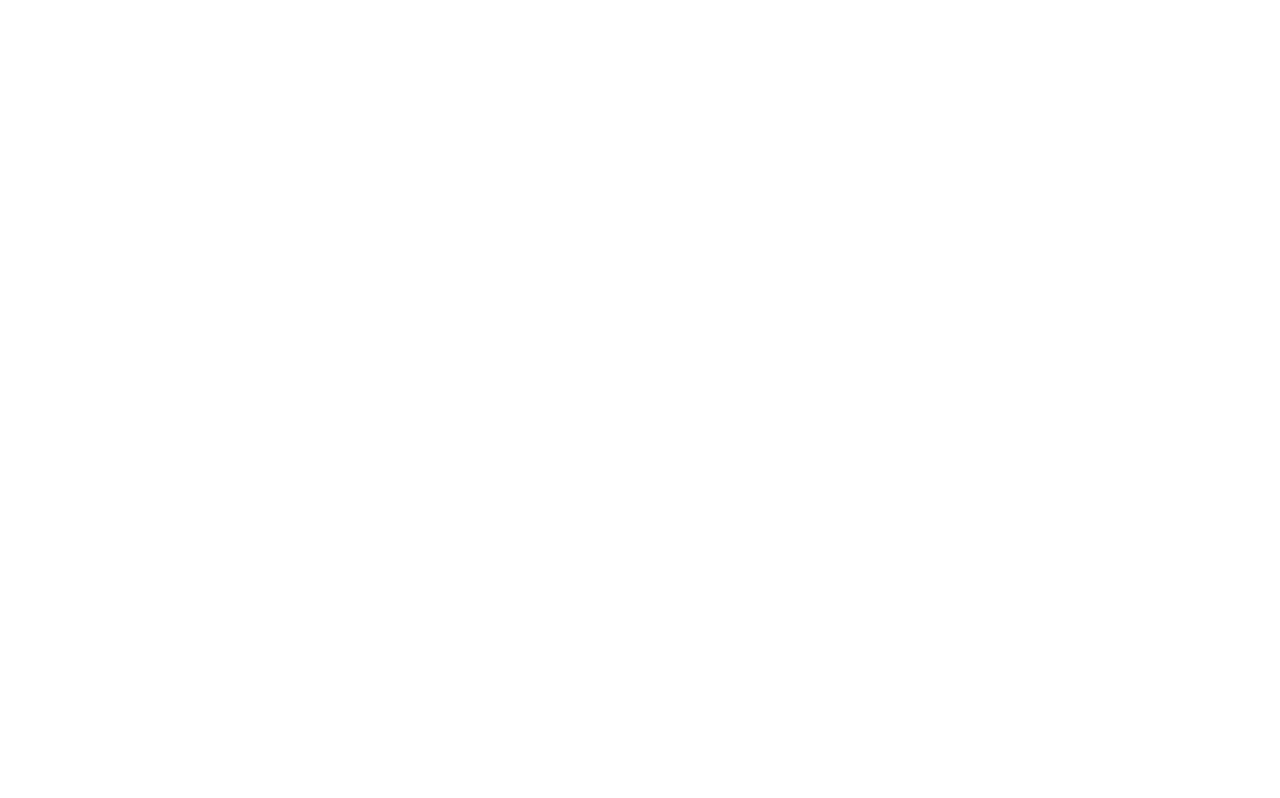
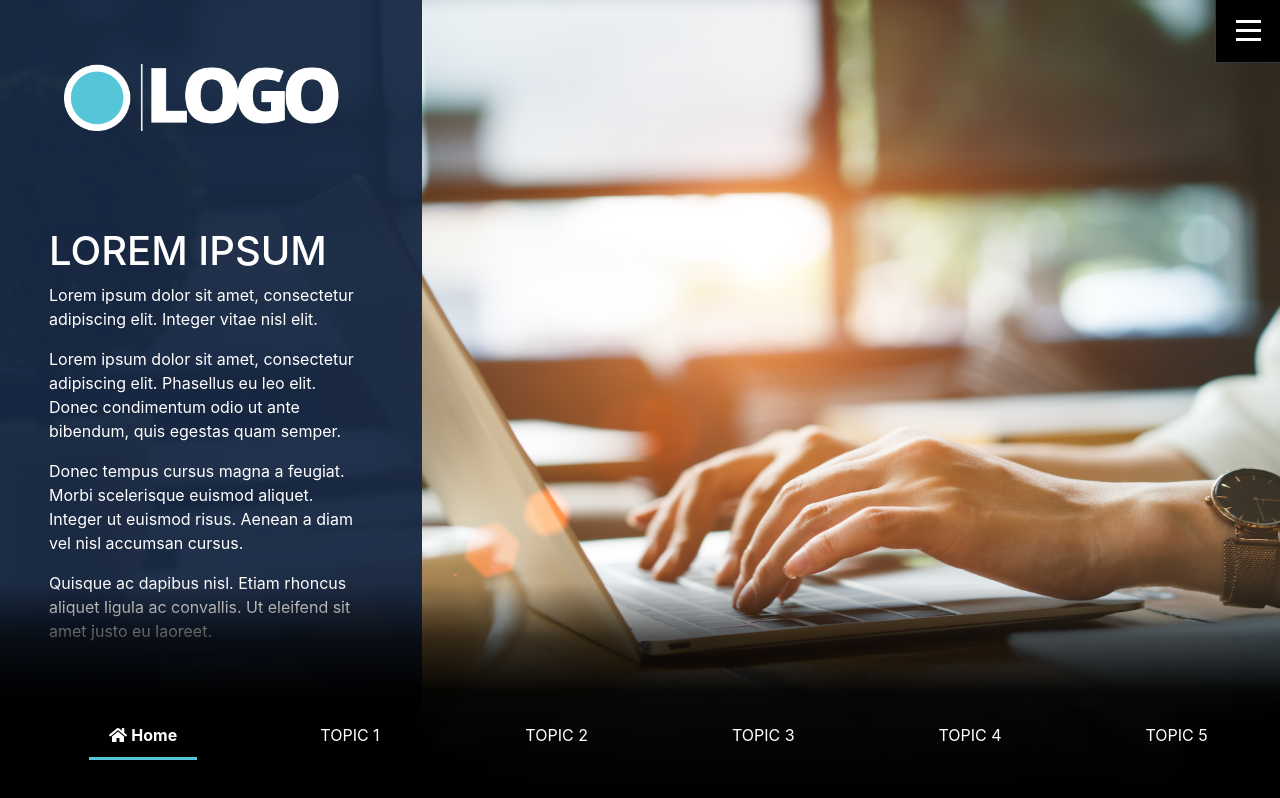
Before and after one commit to Elandi-rj/react-website, a React (Create React App) app: page /react-website/home in a window 1280 px wide. Built offline with nearby package versions, Linux system fonts and the light colour scheme; the HTML template or start-up script is replaced by a standard one.

Commit message:
+github-pages

```diff
--- a/package.json
+++ b/package.json
@@ -1,4 +1,5 @@
 {
+  "homepage": "http://Elandi-rj.github.io/react-website",
   "name": "howtoo-app",
   "version": "0.1.0",
   "private": true,
@@ -16,6 +17,8 @@
     "web-vitals": "^1.1.1"
   },
   "scripts": {
+    "predeploy": "npm run build",
+    "deploy": "gh-pages -d build",
     "start": "react-scripts start",
     "build": "react-scripts build",
     "test": "react-scripts test",
@@ -38,5 +41,8 @@
       "last 1 firefox version",
       "last 1 safari version"
     ]
+  },
+  "devDependencies": {
+    "gh-pages": "^3.1.0"
   }
 }
--- a/src/components/Routes.js
+++ b/src/components/Routes.js
@@ -7,13 +7,13 @@
 function Routes() {
     return (
         <Switch>
-            <Route exact path="/">
+            <Route exact path="/react-website/">
                 <Splashscreen />
             </Route>
-            <Route exact path="/home">
+            <Route exact path="/react-website/home">
                 <Home />
             </Route>
-            <Route exact path="/topic1">
+            <Route exact path="/react-website/topic1">
                 <Topic />
             </Route>
         </Switch>
--- a/src/components/bottomnav/index.js
+++ b/src/components/bottomnav/index.js
@@ -8,10 +8,10 @@
         <div className="bottom-nav container-fluid">
             <ul className="row">
                 <li className="col-2 d-flex justify-content-center mb-4">
-                    <NavLink exact activeClassName="active" to="/home"><FontAwesomeIcon icon={faHome} /> Home</NavLink>
+                    <NavLink exact activeClassName="active" to="/react-website/home"><FontAwesomeIcon icon={faHome} /> Home</NavLink>
                 </li>
                 <li className="col-2 d-flex justify-content-center mb-4">
-                    <NavLink activeClassName="active" to="/topic1">TOPIC 1</NavLink>
+                    <NavLink activeClassName="active" to="/react-website/topic1">TOPIC 1</NavLink>
                 </li>
                 <li className="dummylink col-2 d-flex justify-content-center mb-4">TOPIC 2</li>
                 <li className="dummylink col-2 d-flex justify-content-center mb-4">TOPIC 3</li>
--- a/src/components/bottomnav/style.css
+++ b/src/components/bottomnav/style.css
@@ -15,7 +15,6 @@
 
 .bottom-nav li a, .dummylink{
     text-decoration: none;
-
     color: #fff;
     padding: 10px 20px;
 }
--- a/src/components/hamburgernav/style.css
+++ b/src/components/hamburgernav/style.css
@@ -2,8 +2,7 @@
     width: 25px;
     height: 3px;
     background-color: white;
-    margin: 6px 0;
-    opacity: 80%;
+    margin: 6px 0px;
   }
 
 .hamburger-menu {
--- a/src/components/splashscreen/index.js
+++ b/src/components/splashscreen/index.js
@@ -13,7 +13,7 @@
                 <div className="header-text">
                     <p>LOREM IPSUM</p>
                     <img src={logo} className="logo" alt="logo" /> <br></br>
-                    <Link to="/home">
+                    <Link to="/react-website/home">
                         <button className="header-button"><FontAwesomeIcon icon={faHandPointRight} /> Click begin to get started</button>
                     </Link>
                 </div>
--- a/src/components/topic/index.js
+++ b/src/components/topic/index.js
@@ -11,7 +11,7 @@
                 <div className="topic-left col-xl-4">
                     <img src={logo} className="logo mb-5 col-4" alt="logo" />
                     <h1 className="mt-5">LOREM IPSUM <br /> DOLOR SIT</h1>
-                    <NavLink className="begin" to="/topic1">BEGIN</NavLink>
+                    <NavLink className="begin" to="/react-website/topic1">BEGIN</NavLink>
                 </div>
                 <Hamburgernav />
             </div>
```
Also changed, not shown: 1 other file (tests, documents, lock files or other folders).
